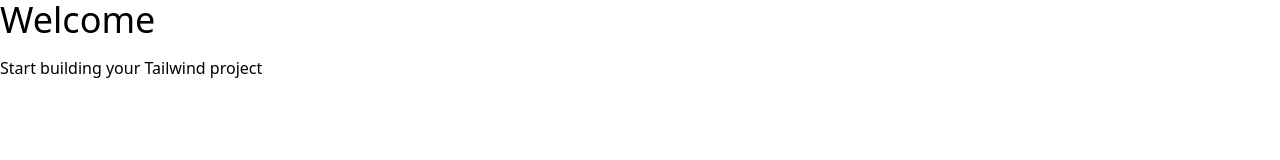
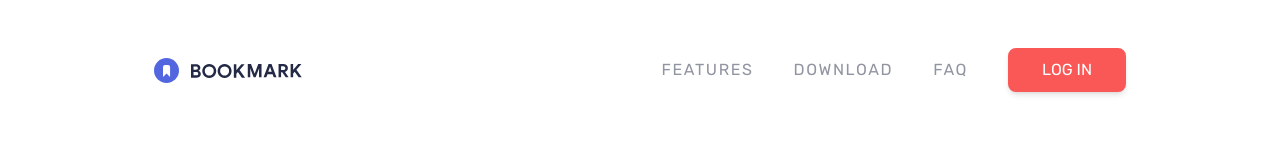
Before and after one commit to AlexGroat/tw-bookmark, a website: page index.html in a window 1280 px wide. Drawn offline with Linux system fonts and the light colour scheme.

Commit message:
navbar complete

```diff
--- a/index.html
+++ b/index.html
@@ -12,8 +12,32 @@
     <script src="js/script.js" defer></script>
     <title>Bookmark</title>
   </head>
-  <body>
-    <h1 class="text-4xl mb-4">Welcome</h1>
-    <p>Start building your Tailwind project</p>
+  <body class="overflow-x-hidden">
+    <nav class="container relative mx-auto p-6">
+      <!-- Nav items container -->
+      <div class="flex items-center justify-between space-x-20 my-6">
+        <!-- Logo -->
+        <div class="z-30">
+          <img src="images/logo-bookmark.svg" alt="" id="logo" />
+        </div>
+
+        <!-- Menu items -->
+        <div
+          class="hidden items-center space-x-10 uppercase text-grayishBlue md:flex"
+        >
+          <a href="#features" class="tracking-widest hover:text-softRed"
+            >Features</a
+          >
+          <a href="#download" class="tracking-widest hover:text-softRed"
+            >Download</a
+          >
+          <a href="#faq" class="tracking-widest hover:text-softRed">FAQ</a>
+          <a
+            href="#"
+            class="px-8 py-2 text-white bg-softRed border-2 border-softRed rounded-lg shadow-md hover:text-softRed hover:bg-white active:translate-y-0.5"
+          >Log In</a>
+        </div>
+      </div>
+    </nav>
   </body>
 </html>
```
Also changed, not shown: css/style.css, 1 other file.
